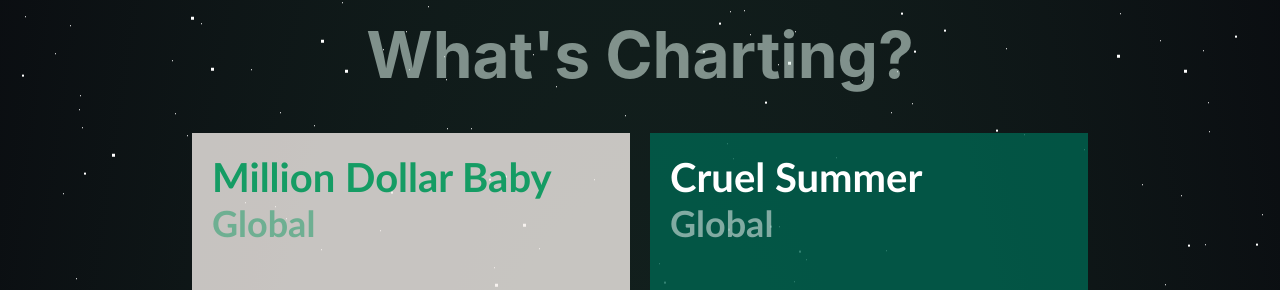
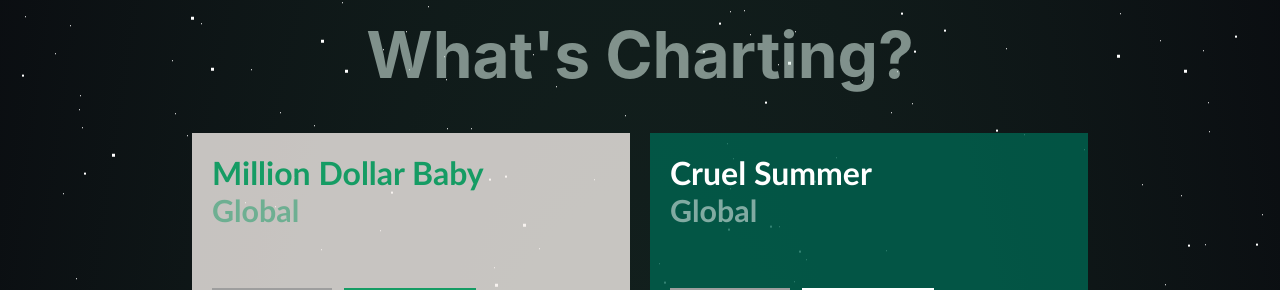
Before and after one commit to cdeddie/TuneTrail-v2, a Vue app: page / in a window 1280 px wide. Shown: the part 784-1074 px from the top of the page. Built offline with nearby package versions, Linux system fonts and the light colour scheme; grey boxes are pictures that could not be loaded.

Commit message:
fixed cypress dependencies, using vite 4

```diff
--- a/package.json
+++ b/package.json
@@ -13,7 +13,7 @@
     "vue": "^3.4.21"
   },
   "devDependencies": {
-    "@vitejs/plugin-vue": "^5.0.4",
+    "@vitejs/plugin-vue": "^4.0.0",
     "cypress": "^13.9.0",
     "typescript": "^5.2.2",
     "vite": "^4.5.3",
--- a/src/components/ChartCard.vue
+++ b/src/components/ChartCard.vue
@@ -66,7 +66,7 @@
 .title-container {
   display: flex;
   flex-direction: column;
-  font-size: 40px;
+  font-size: 2rem;
   font-weight: 650;
   margin-bottom: 60px;
 }
@@ -76,7 +76,7 @@
 }
 
 #subtitle {
-  font-size: 36px;
+  font-size: 1.9rem;
   color: var(--secondary-color-a);
 }
 
--- a/src/components/FloatingNav.vue
+++ b/src/components/FloatingNav.vue
@@ -59,8 +59,11 @@
 .floating-container {
   position: fixed;
   bottom: 20px;
-  left: 35%;
-  right: 35%;
+  max-width: 30vw;
+  left: 25%;
+  right: 25%;
+  margin-left: auto;
+  margin-right: auto;
   background-color: rgba(17, 17, 17, 0.85);
   color: white;
   border-radius: .75vw;
```
Also changed, not shown: 1 other file (tests, documents, lock files or other folders).
